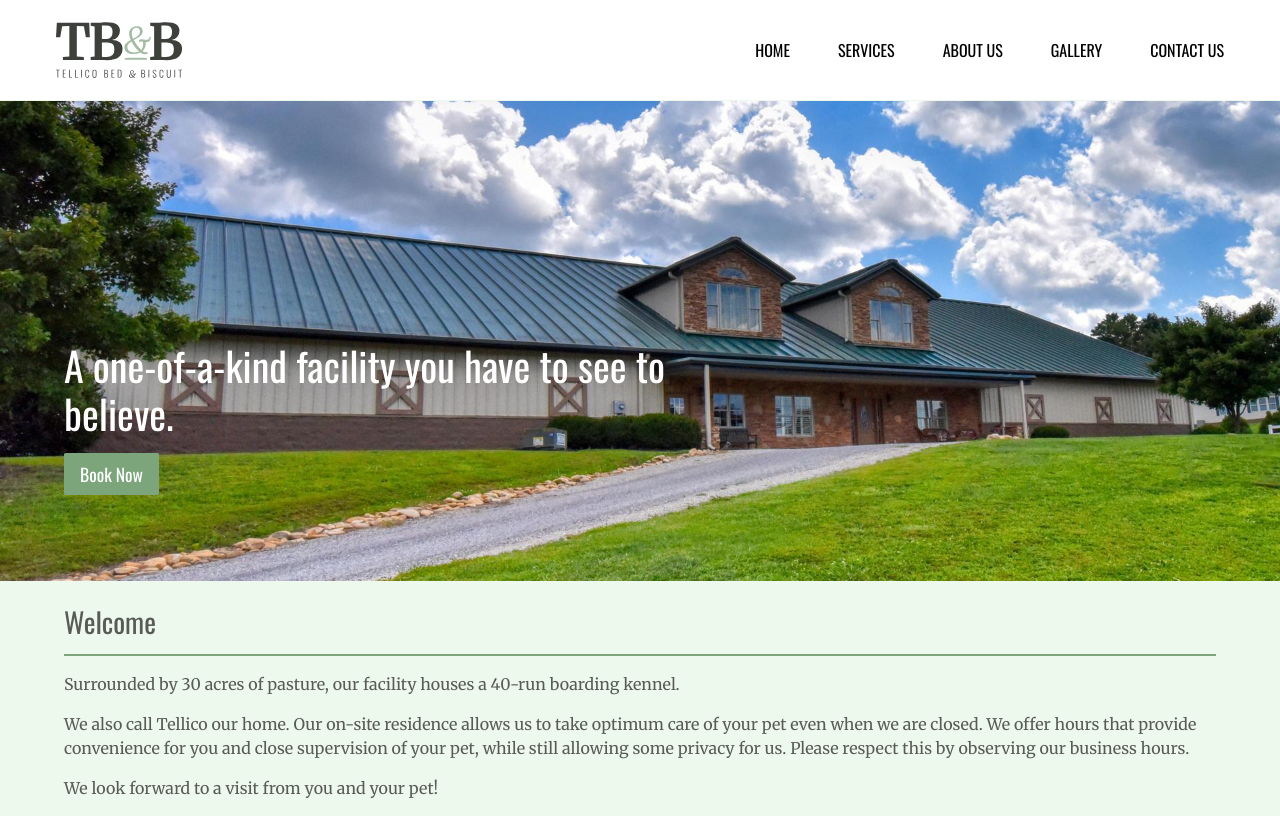
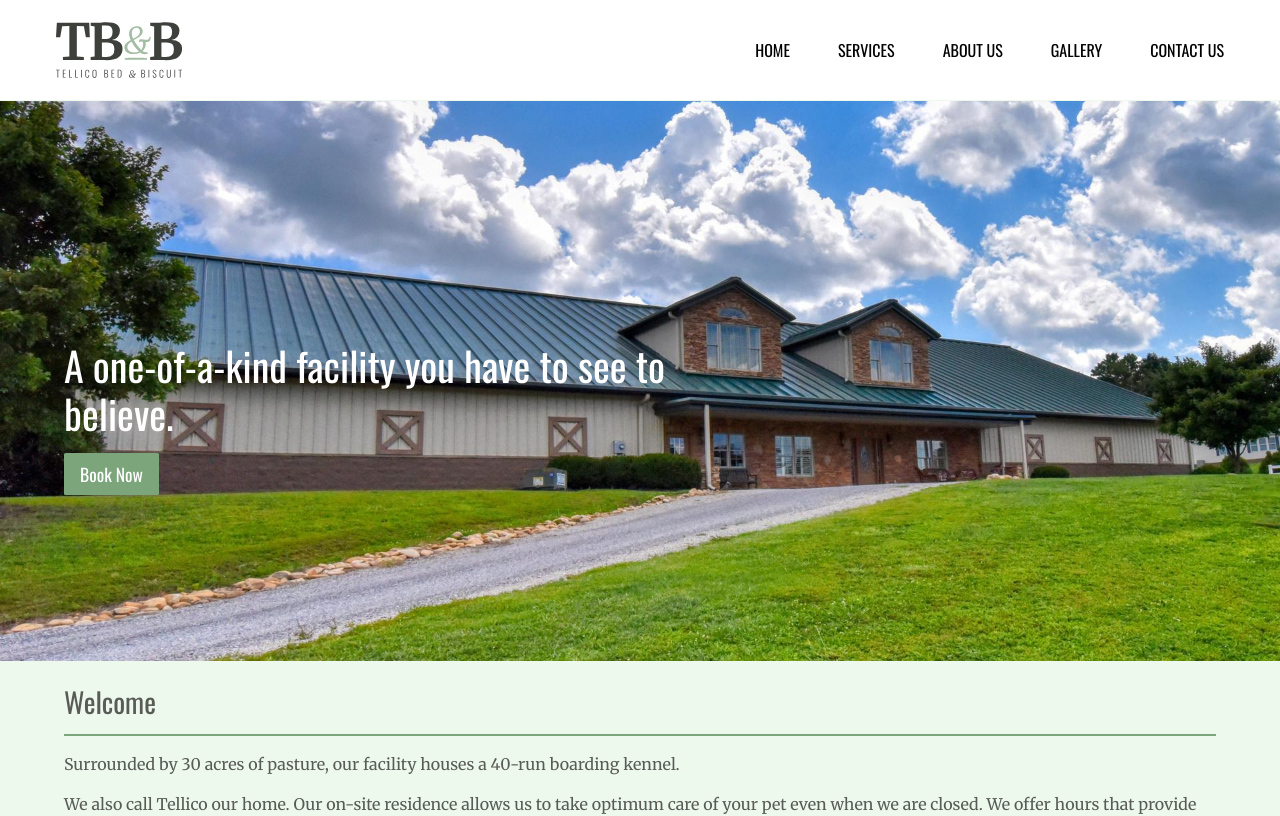
Before and after one commit to Worthy-Dev/tellicoBNB, a React (Create React App) app in the folder tellico/: page / in a window 1280 px wide. Shown: the top 816 px of the page. Built offline with nearby package versions, Linux system fonts and the light colour scheme; the HTML template or start-up script is replaced by a standard one.

Commit message:
updated zoom in issue and shrunk hamburger

```diff
--- a/tellico/src/components/Home.js
+++ b/tellico/src/components/Home.js
@@ -172,7 +172,7 @@ const HomeContainer = styled.div`
   @media (min-width: 600px) {
     .home-image {
       background-position: left center;
-      height: 60vh;
+      // height: 60vh;
       .h2-btn {
         width: 75%;
         margin: 1.5rem 2rem;
@@ -199,6 +199,7 @@ const HomeContainer = styled.div`
   }
   @media (min-width: 786px) {
     .home-image {
+      height: 35rem;
       .h2-btn {
         width: 55%;
         margin: 4rem;
--- a/tellico/src/components/Nav.js
+++ b/tellico/src/components/Nav.js
@@ -82,10 +82,10 @@ const NavContainer = styled.div`
     cursor: pointer;
     background: none;
     border: none;
-    padding: 0 1.5rem;
+    padding: 0 2.5rem;
     img {
-      width: 42px;
-      height: 42px;
+      width: 30px;
+      height: 30px;
     }
   }
 
```
